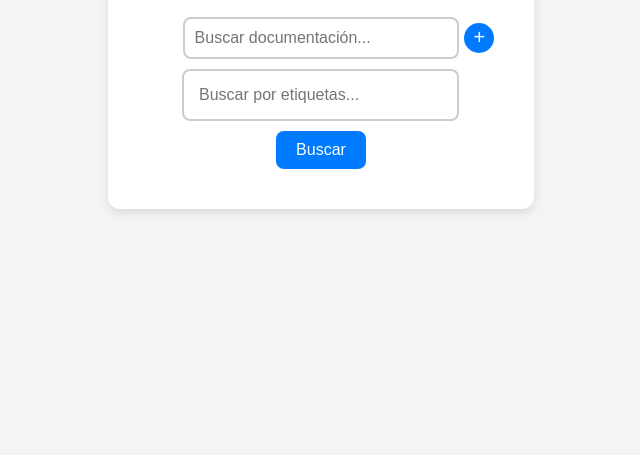
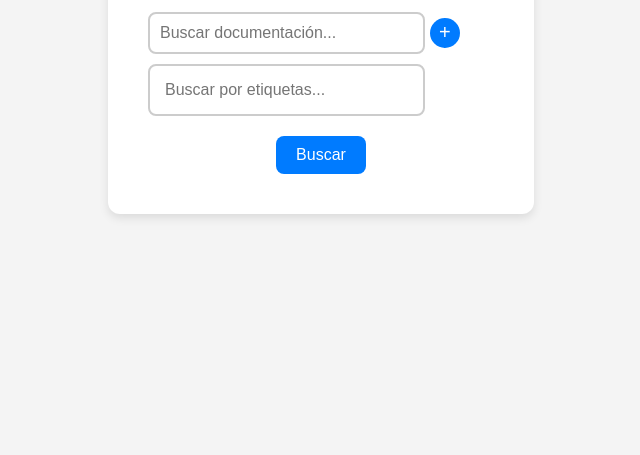
Before and after one commit to Al-Nicajo/kashifind, a plain HTML site: page src/index.html in a window 1280 px wide. Shown: the part 345-800 px from the top of the page, without its empty margins (319-959 px from the left). Drawn offline with Linux system fonts and the light colour scheme.

Commit message:
Alineación mejorada
mejor que antes

```diff
--- a/src/index.html
+++ b/src/index.html
@@ -24,8 +24,7 @@
     <style>
         .tags-container {
             display: flex;
-    align-items: flex-start; /* Alinea los elementos al inicio verticalmente */
-    justify-content: flex-start; /* Alinea los elementos al inicio horizontalmente */
+            align-items: center;
             flex-wrap: wrap;
             padding: 10px;
             border: 2px solid #ccc;
@@ -34,10 +33,7 @@
             background: white;
             min-height: 30px;
             cursor: text;
-    margin-left: 34px; /* Ajusta la posición horizontal */
-    margin-top: 10px; /* Ajusta la posición vertical */
         }
-
 
         .tags {
             display: flex;
--- a/src/styles.css
+++ b/src/styles.css
@@ -32,24 +32,29 @@ p {
 }
 
 .search-wrapper {
+    display: flex;
+    align-items: center;
+    width: 80%;
     position: relative;
-    display: inline-block;
-    width: 80%;
+    margin-bottom: 10px;
+
 }
 
-.search-bar {
-    width: 100%;
+.search-bar,
+.tag-input {
+    flex: 1;
     padding: 10px;
     border: 2px solid #ccc;
     border-radius: 8px;
     font-size: 16px;
-    transition: all 0.3s ease;
+
 }
 
 .search-bar:hover, .search-bar:focus {
     border-color: #007BFF;
     box-shadow: 0 0 10px rgba(0, 123, 255, 0.3);
     transform: scale(1.05);
+
 }
 
 .add-doc-btn {
@@ -85,5 +90,5 @@ p {
 }
 
 .search-btn:hover {
-    background-color: #0056b3;
+    background-color: #0056b3;
 }
```
Lines whose indentation alone changed are shown as unchanged.
